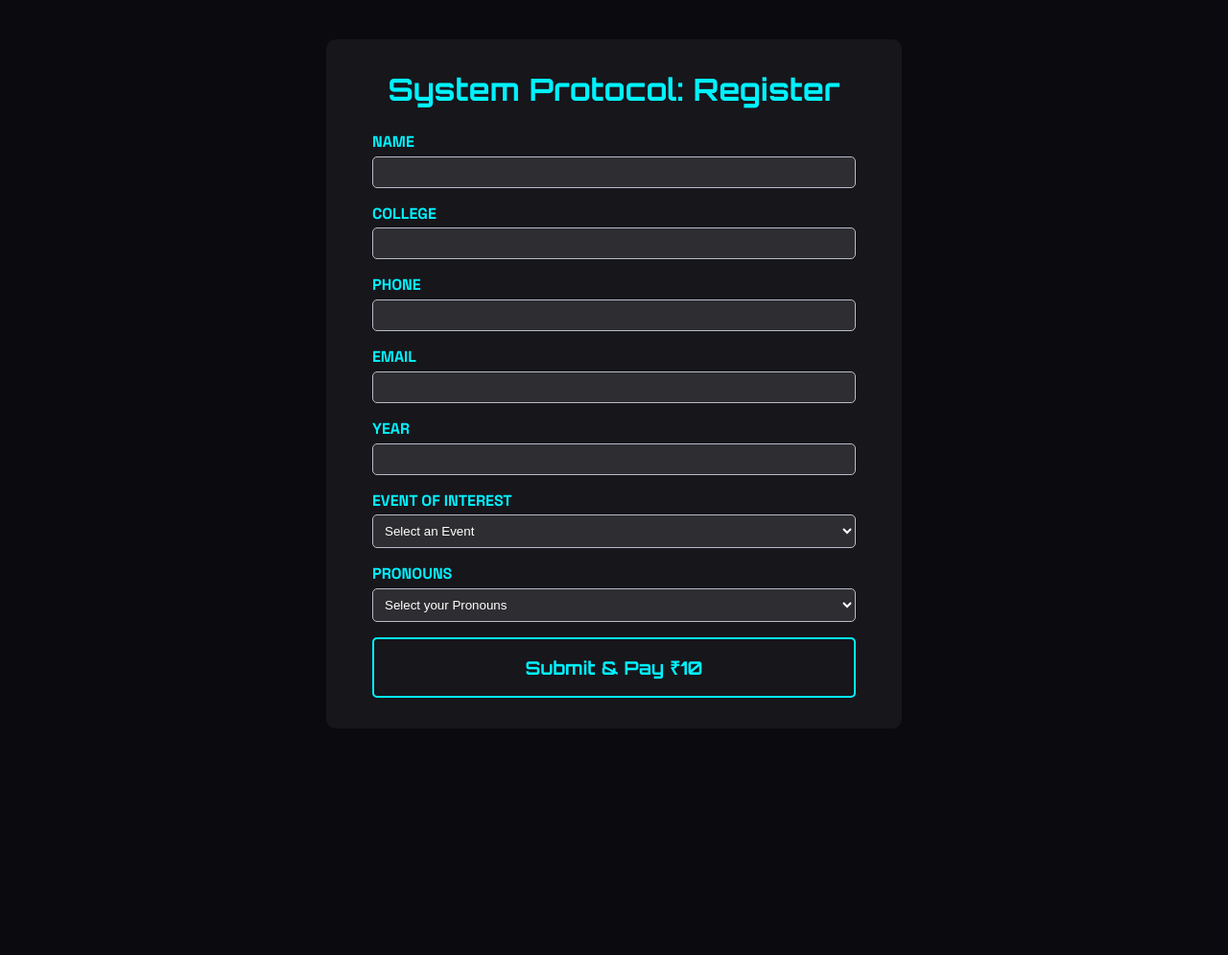
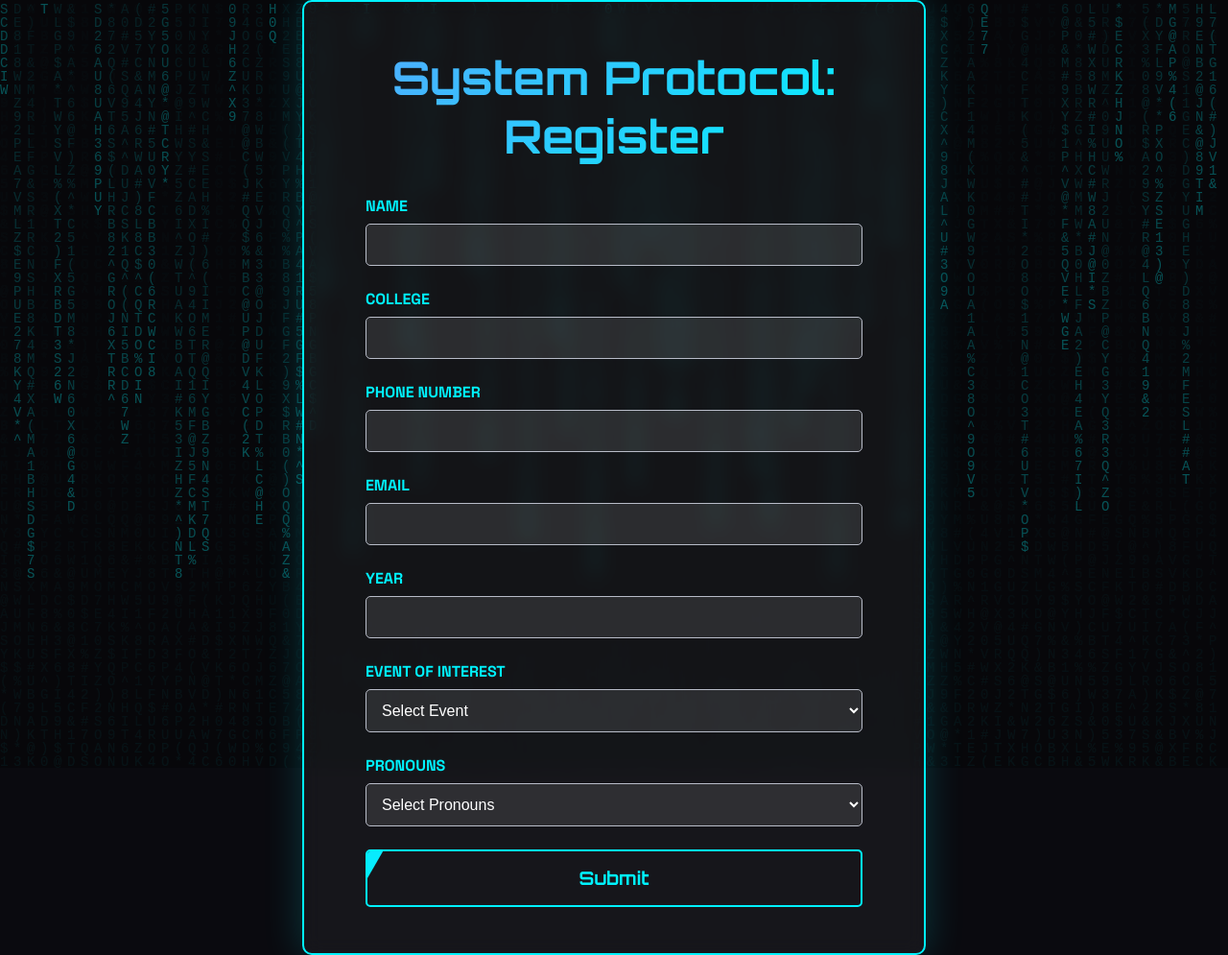
Before and after one commit to Grandlobster/ignitron, a website: page form.html in a window 1280 px wide. Shown: the whole page at 96% size. Before the commit the page ends 800 px from the top, so only its background shows below. Drawn offline with Linux system fonts and the light colour scheme.

Commit message:
Update form.html

```diff
--- a/form.html
+++ b/form.html
@@ -5,117 +5,280 @@
 <meta name="viewport" content="width=device-width, initial-scale=1.0">
 <title>IGNITRON 2K25 - Registration</title>
 <style>
-  @import url('https://fonts.googleapis.com/css2?family=Orbitron:wght@400;700;900&family=Space+Grotesk:wght@300;400;500;600;700&display=swap');
-  *{margin:0;padding:0;box-sizing:border-box;}
-  body{font-family:'Space Grotesk',sans-serif;background:#0a0a0f;color:#fff;display:flex;justify-content:center;align-items:center;min-height:100vh;}
-  .form-container{background:rgba(255,255,255,0.05);padding:2rem 3rem;border-radius:10px;width:90%;max-width:600px;}
-  .form-title{font-family:'Orbitron',monospace;font-size:2rem;text-align:center;margin-bottom:1.5rem;color:#00f2fe;}
-  .form-group{margin-bottom:1rem;}
-  .form-group label{display:block;margin-bottom:0.3rem;color:#00f2fe;font-weight:700;text-transform:uppercase;}
-  .form-group input,.form-group select{width:100%;padding:0.5rem;border-radius:5px;border:1px solid #b8bcc8;background:rgba(255,255,255,0.1);color:#fff;}
-  .submit-btn{width:100%;padding:1rem;border:2px solid #00f2fe;color:#00f2fe;font-family:'Orbitron',monospace;font-weight:700;font-size:1.2rem;border-radius:5px;cursor:pointer;background:transparent;}
-  .submit-btn:hover{background:#00f2fe;color:#0a0a0f;}
+@import url('https://fonts.googleapis.com/css2?family=Orbitron:wght@400;700;900&family=Space+Grotesk:wght@300;400;500;600;700&display=swap');
+
+* { margin:0; padding:0; box-sizing:border-box; }
+
+:root {
+  --primary-gradient: linear-gradient(135deg, #4facfe 0%, #00f2fe 100%);
+  --accent-color: #00f2fe;
+  --dark-bg: #0a0a0f;
+  --text-primary: #fff;
+  --text-secondary: #b8bcc8;
+}
+
+body {
+  font-family:'Space Grotesk', sans-serif;
+  background-color: var(--dark-bg);
+  color: var(--text-primary);
+  display:flex;
+  justify-content:center;
+  align-items:center;
+  min-height:100vh;
+  overflow-x:hidden;
+}
+
+#matrix-canvas {
+  position:fixed;
+  top:0;
+  left:0;
+  width:100%;
+  height:100%;
+  pointer-events:none;
+  z-index:-1;
+  opacity:0.3;
+}
+
+.form-container {
+  background: rgba(255,255,255,0.05);
+  border: 2px solid var(--accent-color);
+  border-radius:10px;
+  padding:3rem 4rem;
+  width:90%;
+  max-width:650px;
+  box-shadow:0 0 40px rgba(0,242,254,0.2);
+  backdrop-filter: blur(10px);
+}
+
+.form-title {
+  font-family:'Orbitron', monospace;
+  font-size: clamp(2rem,5vw,3rem);
+  text-align:center;
+  margin-bottom:2rem;
+  background: var(--primary-gradient);
+  -webkit-background-clip:text;
+  -webkit-text-fill-color:transparent;
+}
+
+.form-group {
+  margin-bottom:1.5rem;
+}
+
+.form-group label {
+  display:block;
+  margin-bottom:0.5rem;
+  color: var(--accent-color);
+  text-transform: uppercase;
+  font-weight:700;
+}
+
+.form-group input, .form-group select {
+  width:100%;
+  padding:0.75rem;
+  background: rgba(255,255,255,0.1);
+  border:1px solid var(--text-secondary);
+  border-radius:5px;
+  color: var(--text-primary);
+  font-size:1rem;
+}
+
+.form-group input:focus, .form-group select:focus {
+  outline:none;
+  border-color: var(--accent-color);
+  box-shadow:0 0 5px var(--accent-color);
+}
+
+.submit-btn {
+  width:100%;
+  padding:1rem;
+  background:transparent;
+  border:2px solid var(--accent-color);
+  color: var(--accent-color);
+  font-family:'Orbitron', monospace;
+  font-weight:700;
+  font-size:1.2rem;
+  border-radius:5px;
+  cursor:pointer;
+  position:relative;
+  overflow:hidden;
+}
+
+.submit-btn::before {
+  content:'';
+  position:absolute;
+  top:0; left:-100%;
+  width:100%; height:100%;
+  background:var(--primary-gradient);
+  transform: skewX(-30deg);
+  z-index:-1;
+  transition: transform 0.5s cubic-bezier(0.8,0,0.2,1);
+}
+
+.submit-btn:hover::before { transform: translateX(100%) skewX(-30deg); }
+.submit-btn:hover { color: var(--dark-bg); box-shadow:0 0 20px rgba(0,242,254,0.5); }
+
+.success-container {
+  position:fixed;
+  top:0; left:0;
+  width:100%; height:100vh;
+  background: rgba(0,0,0,0.95);
+  backdrop-filter: blur(15px);
+  z-index:5000;
+  display:flex;
+  flex-direction:column;
+  justify-content:center;
+  align-items:center;
+  opacity:0; visibility:hidden;
+  transition: opacity 0.5s ease;
+}
+
+.success-container.visible { opacity:1; visibility:visible; }
+
+.success-message {
+  font-family:'Orbitron', monospace;
+  font-size: clamp(2rem,5vw,4rem);
+  color: var(--accent-color);
+  margin-bottom:2rem;
+  text-align:center;
+}
+
+.success-back-btn {
+  padding:1rem 2.5rem;
+  border:2px solid var(--accent-color);
+  border-radius:5px;
+  color:var(--accent-color);
+  font-family:'Orbitron', monospace;
+  text-transform:uppercase;
+  text-decoration:none;
+  margin-top:2rem;
+  transition: all 0.3s ease;
+}
+
+.success-back-btn:hover {
+  color: var(--dark-bg);
+  background: var(--accent-color);
+  box-shadow:0 0 15px var(--accent-color);
+}
+
+@media (max-width:768px) { .form-container{padding:2rem;} }
 </style>
 </head>
 <body>
+
+<canvas id="matrix-canvas"></canvas>
 
 <div class="form-container">
   <h2 class="form-title">System Protocol: Register</h2>
   <form id="registrationForm">
     <div class="form-group">
       <label for="name">Name</label>
-      <input type="text" id="name" name="name" required>
+      <input id="name" name="name" type="text" required>
     </div>
     <div class="form-group">
       <label for="college">College</label>
-      <input type="text" id="college" name="college" required>
+      <input id="college" name="college" type="text" required>
     </div>
     <div class="form-group">
-      <label for="phone">Phone</label>
-      <input type="tel" id="phone" name="phone" required>
+      <label for="phone">Phone Number</label>
+      <input id="phone" name="phone" type="text" required>
     </div>
     <div class="form-group">
       <label for="email">Email</label>
-      <input type="email" id="email" name="email" required>
+      <input id="email" name="email" type="email" required>
     </div>
     <div class="form-group">
       <label for="year">Year</label>
-      <input type="number" id="year" name="year" min="1" max="4" required>
+      <input id="year" name="year" type="number" min="1" max="4" required>
     </div>
     <div class="form-group">
       <label for="event">Event of Interest</label>
-      <select id="event" name="eventType" required>
-        <option value="" disabled selected>Select an Event</option>
-        <option value="Hackathon">Hackathon</option>
-        <option value="ESPORTS">ESPORTS</option>
-        <option value="Workshops">Workshops</option>
+      <select id="event" name="event" required>
+        <option value="">Select Event</option>
+        <option value="hackathon">Hackathon</option>
+        <option value="esports">ESPORTS</option>
+        <option value="workshops">Workshops</option>
       </select>
     </div>
     <div class="form-group">
       <label for="pronouns">Pronouns</label>
       <select id="pronouns" name="pronouns" required>
-        <option value="" disabled selected>Select your Pronouns</option>
+        <option value="">Select Pronouns</option>
         <option value="he/him">He/Him</option>
         <option value="she/her">She/Her</option>
         <option value="they/them">They/Them</option>
         <option value="ze/zir">Ze/Zir</option>
-        <option value="other">Other/Custom</option>
+        <option value="other">Other</option>
         <option value="prefer-not-to-say">Prefer not to say</option>
       </select>
     </div>
-    <button type="submit" class="submit-btn">Submit & Pay ₹10</button>
+    <button type="submit" class="submit-btn">Submit</button>
   </form>
 </div>
 
-<script src="https://checkout.razorpay.com/v1/checkout.js"></script>
+<div class="success-container" id="successContainer">
+  <h2 class="success-message">DATA SUBMISSION SUCCESSFUL.</h2>
+  <a href="form.html" class="success-back-btn">RETURN TO MAIN PROTOCOL</a>
+</div>
+
 <script>
-document.getElementById('registrationForm').addEventListener('submit', async function(e) {
+// Matrix Rain
+class MatrixRain {
+  constructor() {
+    this.canvas = document.getElementById('matrix-canvas');
+    this.ctx = this.canvas.getContext('2d');
+    this.characters = "ABCDEFGHIJKLMNOPQRSTUVWXYZ0123456789@#$%^&*()";
+    this.fontSize = 14;
+    this.columns = 0;
+    this.drops = [];
+    this.resize();
+    window.addEventListener('resize', () => this.resize());
+    this.animate();
+  }
+  resize() {
+    this.canvas.width = window.innerWidth;
+    this.canvas.height = window.innerHeight;
+    this.columns = Math.floor(this.canvas.width / this.fontSize);
+    this.drops = Array(this.columns).fill(1);
+  }
+  animate() {
+    this.ctx.fillStyle = 'rgba(0,5,16,0.04)';
+    this.ctx.fillRect(0,0,this.canvas.width,this.canvas.height);
+    this.ctx.fillStyle = '#00ffff';
+    this.ctx.font = this.fontSize + 'px monospace';
+    for (let i=0; i<this.drops.length; i++){
+      const text = this.characters[Math.floor(Math.random() * this.characters.length)];
+      this.ctx.fillText(text, i*this.fontSize, this.drops[i]*this.fontSize);
+      if (this.drops[i]*this.fontSize > this.canvas.height && Math.random()>0.975){
+        this.drops[i]=0;
+      }
+      this.drops[i]++;
+    }
+    setTimeout(()=>requestAnimationFrame(()=>this.animate()),50);
+  }
+}
+
+new MatrixRain();
+
+// Form submission
+const form = document.getElementById("registrationForm");
+const successContainer = document.getElementById("successContainer");
+
+form.addEventListener("submit", async (e)=>{
   e.preventDefault();
-
-  const formData = {
-    name: document.getElementById('name').value,
-    college: document.getElementById('college').value,
-    phone: document.getElementById('phone').value,
-    email: document.getElementById('email').value,
-    year: document.getElementById('year').value,
-    eventType: document.getElementById('event').value,
-    pronouns: document.getElementById('pronouns').value
-  };
-
+  const formData = new FormData(form);
   try {
-    // 1️⃣ Create order in backend
-    const orderRes = await fetch('/.netlify/functions/create-order', {
-      method: 'POST',
-      body: JSON.stringify(formData)
+    const res = await fetch("/.netlify/functions/create-order", {
+      method:"POST",
+      body: new URLSearchParams(formData).toString(),
+      headers: { "Content-Type": "application/x-www-form-urlencoded" }
     });
-    const orderData = await orderRes.json();
-
-    // 2️⃣ Fetch Razorpay key_id from secure function
-    const keyRes = await fetch('/.netlify/functions/get-key');
-    const { key_id } = await keyRes.json();
-
-    // 3️⃣ Open Razorpay checkout
-    const options = {
-      key: key_id,
-      amount: orderData.amount,
-      currency: orderData.currency,
-      order_id: orderData.order_id,
-      handler: function(response) {
-        alert('Payment Successful! Payment ID: ' + response.razorpay_payment_id);
-      },
-      prefill: {
-        name: formData.name,
-        email: formData.email,
-        contact: formData.phone
-      },
-      theme: { color: "#00f2fe" }
-    };
-    const rzp = new Razorpay(options);
-    rzp.open();
-
-  } catch (err) {
-    console.error(err);
-    alert('Error creating order. Please try again.');
+    if(!res.ok) throw new Error("Server error");
+    const data = await res.json();
+    console.log("Razorpay Order ID:", data.orderId);
+    successContainer.classList.add("visible");
+    form.reset();
+  } catch(err){
+    alert("Submission failed: "+err.message);
   }
 });
 </script>
```
